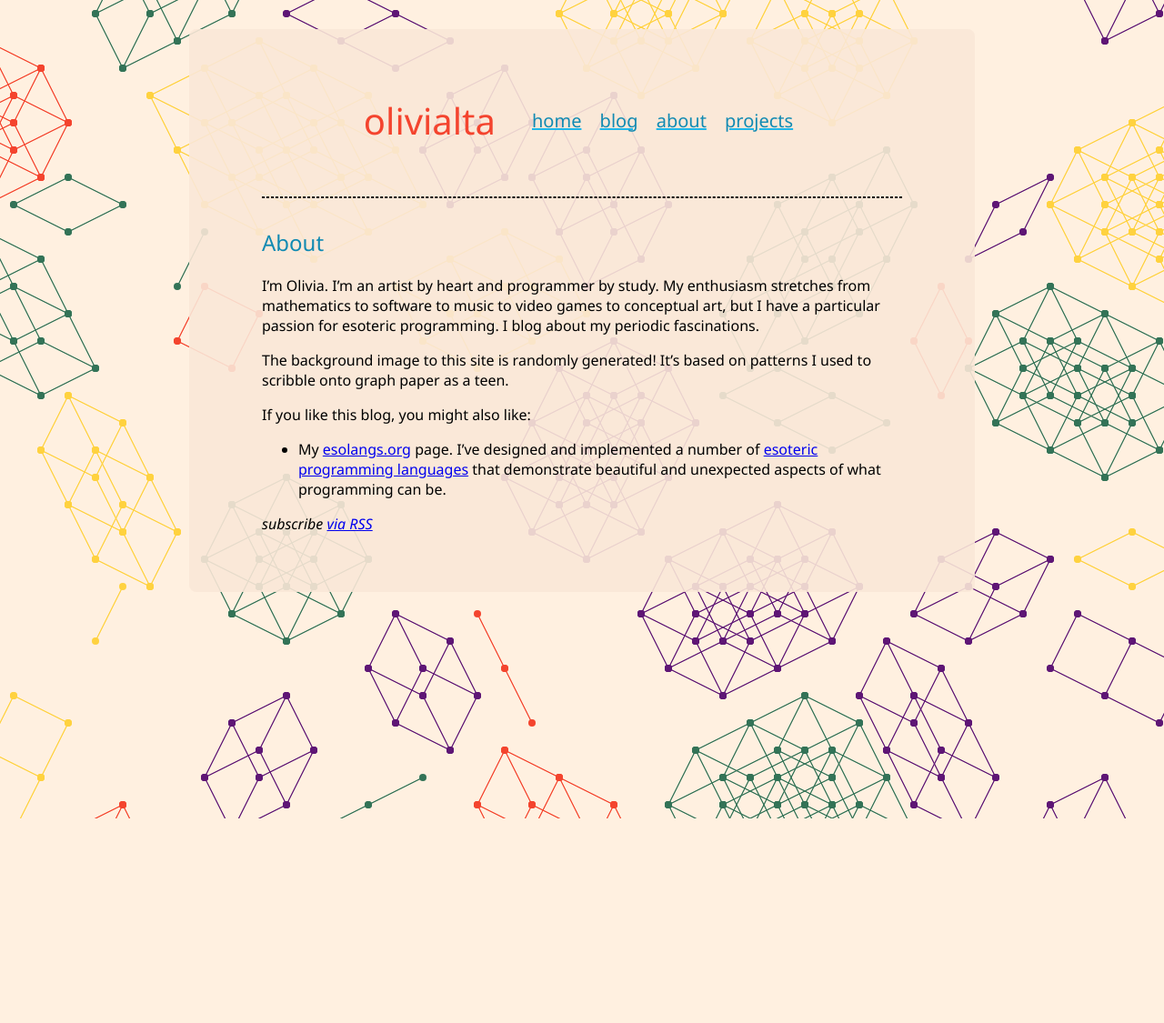
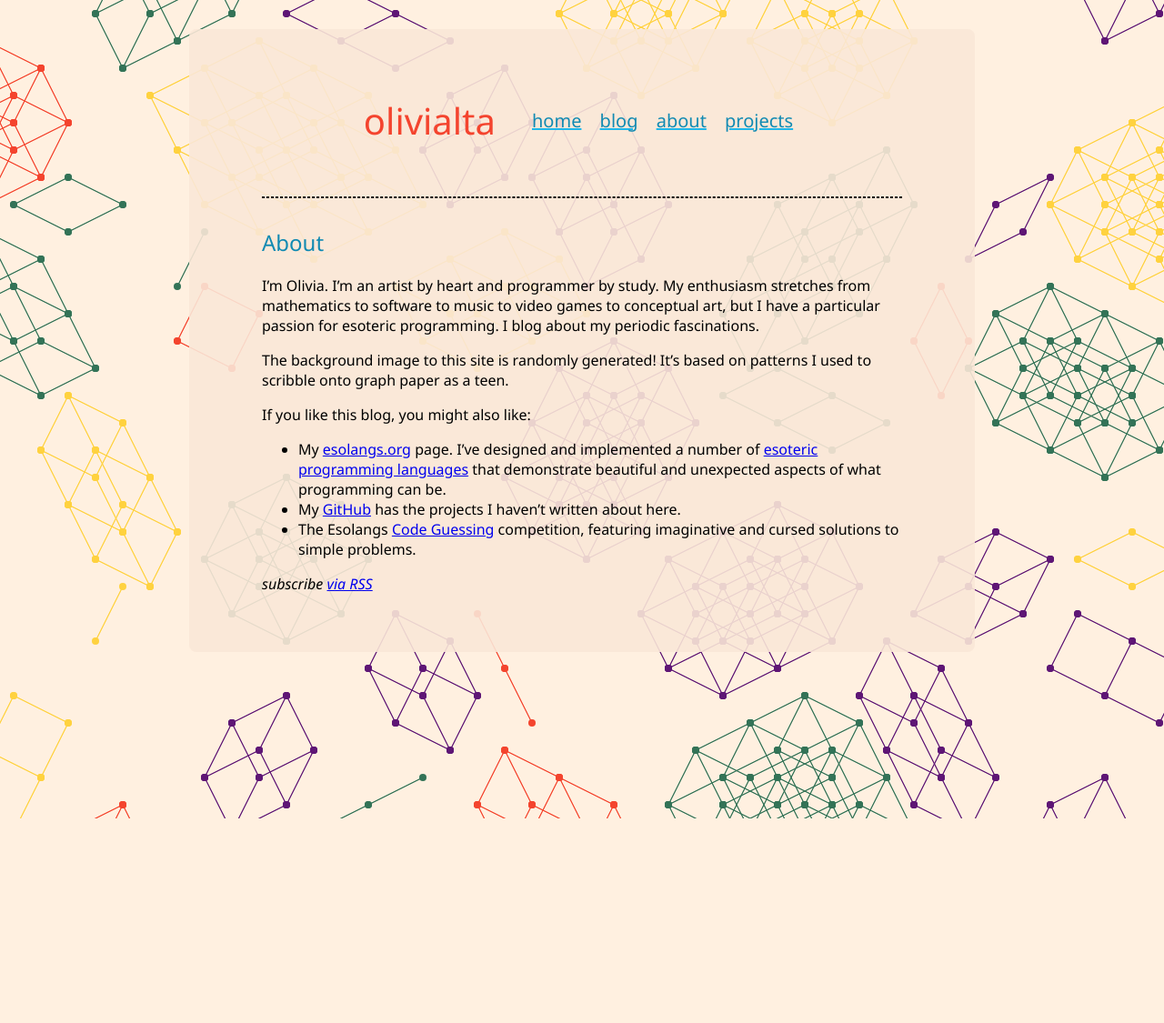
Before and after one commit to RocketRace/rocketrace.github.io, a Jekyll site: the page built from about.md, in a window 1280 px wide. Shown: the whole page at 91% size. Built offline with Jekyll 4.4.1, drawn with Linux system fonts in a browser that asks for light colours.

Commit message:
more about

```diff
--- a/about.md
+++ b/about.md
@@ -15,6 +15,10 @@ If you like this blog, you might also like:
 * My [esolangs.org][my esolangs] page. I've designed and implemented a number of
   [esoteric programming languages][esolangs] that demonstrate beautiful and unexpected
   aspects of what programming can be.
+* My [GitHub][github] has the projects I haven't written about here.
+* The Esolangs [Code Guessing][code guessing] competition, featuring imaginative and cursed solutions to simple problems.
 
 [my esolangs]: https://esolangs.org/wiki/User:RocketRace
 [esolangs]: https://en.wikipedia.org/wiki/Esoteric_programming_language
+[github]: https://github.com/RocketRace
+[code guessing]: https://cg.esolangs.gay
```
